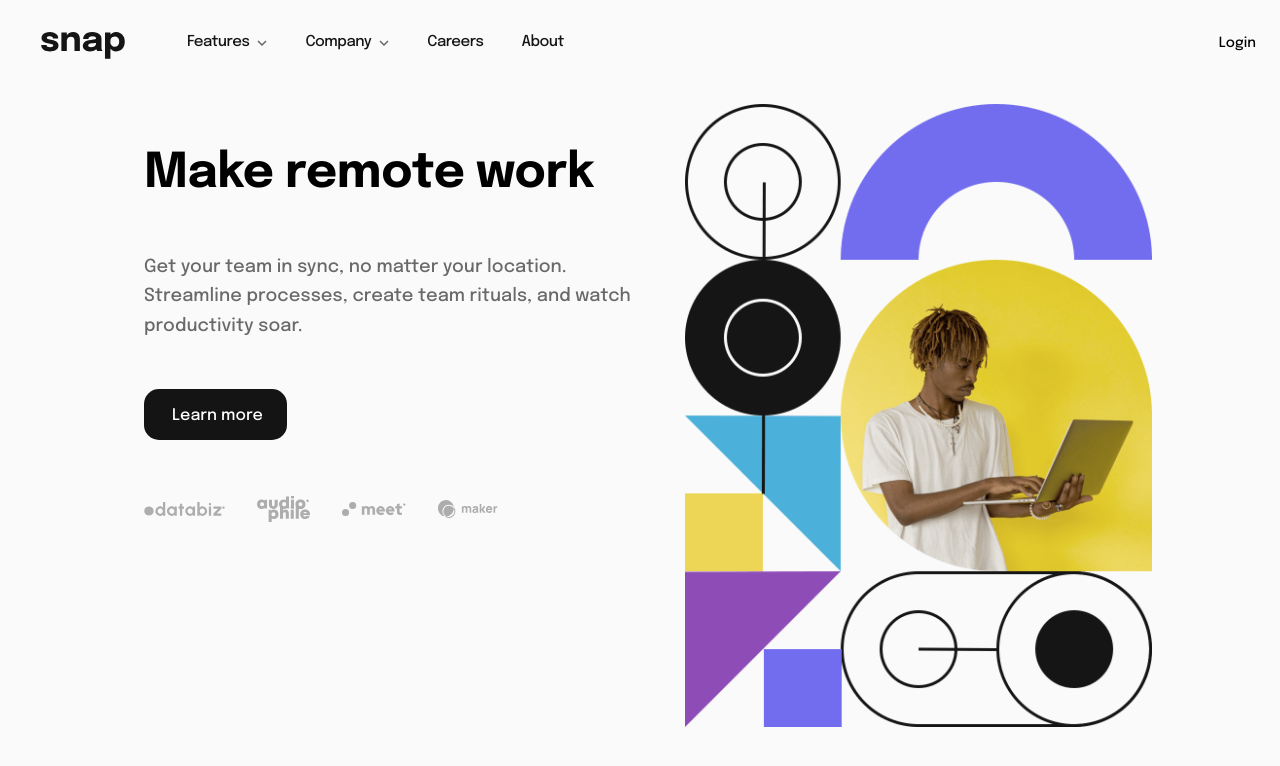
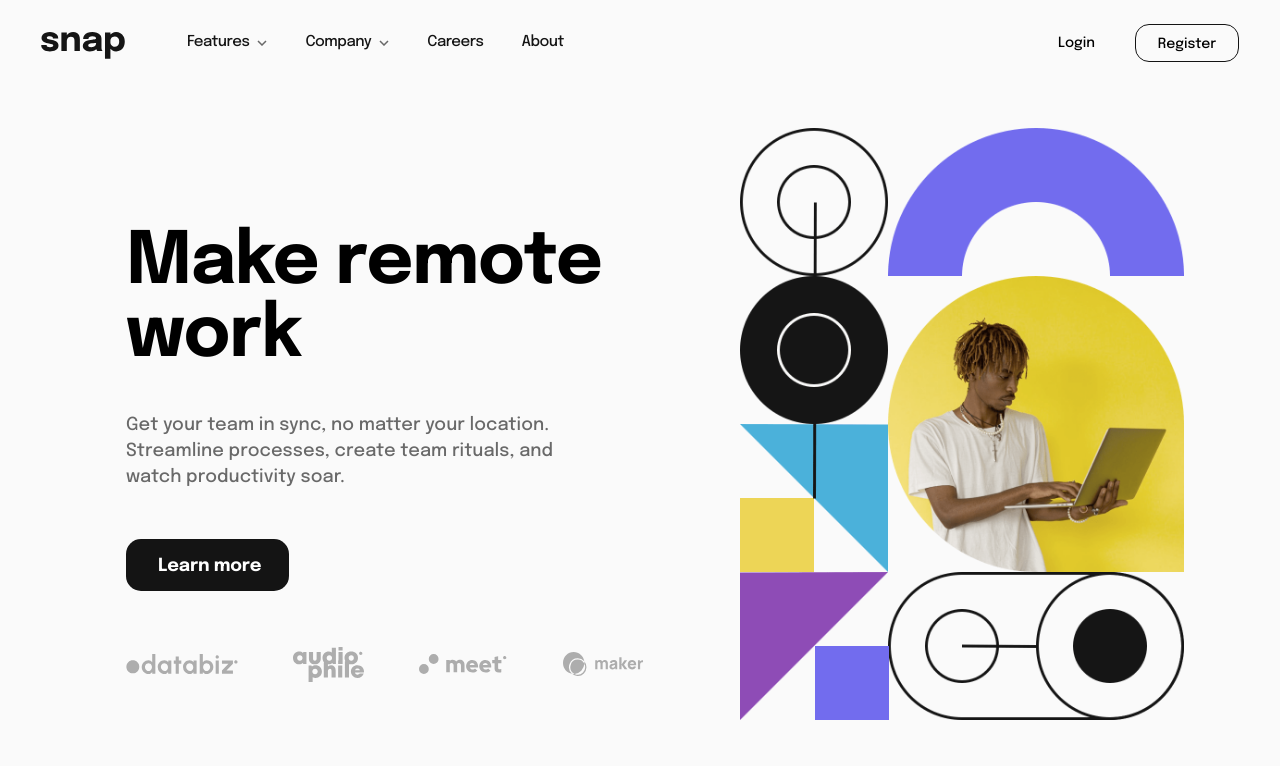
Before and after one commit to pawelpiotrowski38/intro-section-with-dropdown-menu, a React (Create React App) app: page / in a window 1280 px wide. Shown: the top 766 px of the page. Built offline with nearby package versions, Linux system fonts and the light colour scheme.

Commit message:
Add breakpoints between mobile and desktop version

```diff
--- a/src/styles/hamburgerButton.css
+++ b/src/styles/hamburgerButton.css
@@ -46,7 +46,7 @@
     transition: all 0.3s ease-in-out;
 }
 
-@media screen and (min-width: 62.5em) {
+@media screen and (min-width: 60em) {
     .hamburger-button {
         display: none;
     }
--- a/src/styles/header.css
+++ b/src/styles/header.css
@@ -5,6 +5,7 @@
     align-items: flex-start;
     width: 100%;
     max-width: 1440px;
+    margin: 0 auto;
     padding: 0 1rem;
 }
 
@@ -26,7 +27,7 @@
     opacity: 1;
     visibility: visible;
 }
-@media screen and (min-width: 62.5em) {
+@media screen and (min-width: 60em) {
     .header {
         justify-content: flex-start;
         align-items: center;
--- a/src/styles/heroSection.css
+++ b/src/styles/heroSection.css
@@ -105,48 +105,102 @@
     }
 }
 
-@media screen and (min-width: 62.5em) {
+@media screen and (min-width: 60em) {
     .hero-section {
-        padding: 0 5rem;
+        padding: 1.5rem 4rem 0 4rem;
+    }
+
+    .hero-section__info-container {
+        padding: 3.75rem 4rem 0 1rem;
     }
 
     .hero-section__title {
-        margin-bottom: 3rem;
-        font-size: 3rem;
+        font-size: 4rem;
+        letter-spacing: -1.2px;
+        line-height: 1.01;
+    }
+
+    .hero-section__paragraph {
+        margin-bottom: 2.5rem;
+        padding-right: 2rem;
+        line-height: 1.45;
+        letter-spacing: 0.059px;
+    }
+
+    .hero-section__button {
+        padding: 1rem 1.5rem 0.875rem 1.75rem;
+        font-size: 1rem;
+        font-weight: 700;
+        letter-spacing: -0.2px;
+    }
+
+    /* .hero-section__icons-container > :not(:last-child) {
+        margin-right: 2rem;
+    } */
+}
+
+@media screen and (min-width: 72em) {
+    .hero-section {
+        padding: 1.5rem 6rem 0 6rem;
+    }
+
+    .hero-section__info-container {
+        padding: 4.75rem 6rem 0 1.875rem;
+    }
+
+    .hero-section__title {
+        font-size: 4.5rem;
+        letter-spacing: -1.2px;
+        line-height: 1.01;
     }
 
     .hero-section__paragraph {
         margin-bottom: 3rem;
+        padding-right: 2.5rem;
+        line-height: 1.45;
+        letter-spacing: 0.059px;
     }
 
-    .hero-section__icons-container {
-        justify-content: flex-start;
+    .hero-section__button {
+        padding: 1.125rem 1.75rem 1rem 2rem;
+        font-size: 1.125rem;
+        font-weight: 700;
+        letter-spacing: -0.2px;
     }
 
     .hero-section__icons-container > :not(:last-child) {
-        margin-right: 2rem;
+        margin-right: 2.375rem;
+    }
+
+    .hero-section__icon--db {
+        width: 7rem;
+    }
+    .hero-section__icon--ap {
+        width: 4.4375rem;
+    }
+    .hero-section__icon--mt {
+        width: 5.5rem;
+    }
+    .hero-section__icon--mk {
+        width: 5.0625rem;
+    }
+
+    .hero-section__image-container {
+        margin-bottom: 0.125rem;
     }
 }
 
-@media screen and (min-width: 70em) {
-    .hero-section {
-        padding: 0 8rem;
-    }
-}
-
-@media screen and (min-width: 90em) {
+@media screen and (min-width: 89.875em) {
     .hero-section {
         padding: 1.6875rem 8.125rem 0 8.125rem;
     }
 
     .hero-section__info-container {
-        /* margin-right: 1rem; */
-        /* padding-top: 5.0625rem;
-        padding-right: 9rem; */
         padding: 5.0625rem 8.5rem 0 2.1875rem;
     }
 
     .hero-section__title {
+        margin-bottom: 3rem;
         font-size: 5rem;
         letter-spacing: -1.2px;
         line-height: 1.01;
@@ -156,7 +210,7 @@
         margin-bottom: 3.1875rem;
         padding-right: 2.75rem;
         line-height: 1.55;
-        letter-spacing: 0.07px;
+        letter-spacing: 0.059px;
     }
 
     .hero-section__button {
@@ -168,9 +222,8 @@
     }
 
     .hero-section__icons-container {
-        width: 100%;
+        justify-content: flex-start;
     }
-
     .hero-section__icons-container > :not(:last-child) {
         margin-right: 2.5rem;
     }
@@ -192,10 +245,6 @@
         width: 5.1875rem;
     }
 
-    .hero-section__image-container {
-        margin-bottom: 0.125rem;
-    }
-
     .hero-section__image {
         width: 30rem;
     }
--- a/src/styles/logo.css
+++ b/src/styles/logo.css
@@ -7,7 +7,7 @@
     cursor: pointer;
 }
 
-@media screen and (min-width: 62.5em) {
+@media screen and (min-width: 60em) {
     .logo {
         margin: 0;
         margin-top: 0.75rem;
--- a/src/styles/main.css
+++ b/src/styles/main.css
@@ -1,5 +1,5 @@
 .main {
     max-width: 1440px;
+    margin: auto;
     margin-top: 1.125rem;
-    margin-bottom: auto;
 }
--- a/src/styles/navigation.css
+++ b/src/styles/navigation.css
@@ -21,7 +21,7 @@
     visibility: visible;
 }
 
-@media screen and (min-width: 62.5em) {
+@media screen and (min-width: 60em) {
     .navigation {
         position: static;
         visibility: visible;
--- a/src/styles/navigationButtons.css
+++ b/src/styles/navigationButtons.css
@@ -23,11 +23,11 @@
     cursor: pointer;
 }
 
-@media screen and (min-width: 62.5em) {
+@media screen and (min-width: 60em) {
     .navigation-buttons {
         flex-direction: row;
+        justify-content: flex-end;
         margin-top: 0;
-        margin-left: 40.9375rem;
     }
 
     .navigation-buttons__login {
@@ -39,5 +39,6 @@
 
     .navigation-buttons__register {
         padding-bottom: 0.625rem;
+        width: 6.5rem;
     }
 }
--- a/src/styles/navigationItem.css
+++ b/src/styles/navigationItem.css
@@ -27,7 +27,7 @@
     transform: rotate(-180deg);
 }
 
-@media screen and (min-width: 62.5em) {
+@media screen and (min-width: 60em) {
     .navigation-item__arrow-icon {
         margin-top: 0;
         margin-left: 0.5rem;
--- a/src/styles/navigationList.css
+++ b/src/styles/navigationList.css
@@ -6,7 +6,7 @@
     margin-bottom: 1.3125rem;
 }
 
-@media screen and (min-width: 62.5em) {
+@media screen and (min-width: 60em) {
     .navigation-list {
         display: flex;
         justify-content: flex-start;
--- a/src/styles/navigationSublist.css
+++ b/src/styles/navigationSublist.css
@@ -23,7 +23,7 @@
     margin-bottom: 1.25rem;
 }
 
-@media screen and (min-width: 62.5em) {
+@media screen and (min-width: 60em) {
     .navigation-sublist {
         position: absolute;
     }
```
